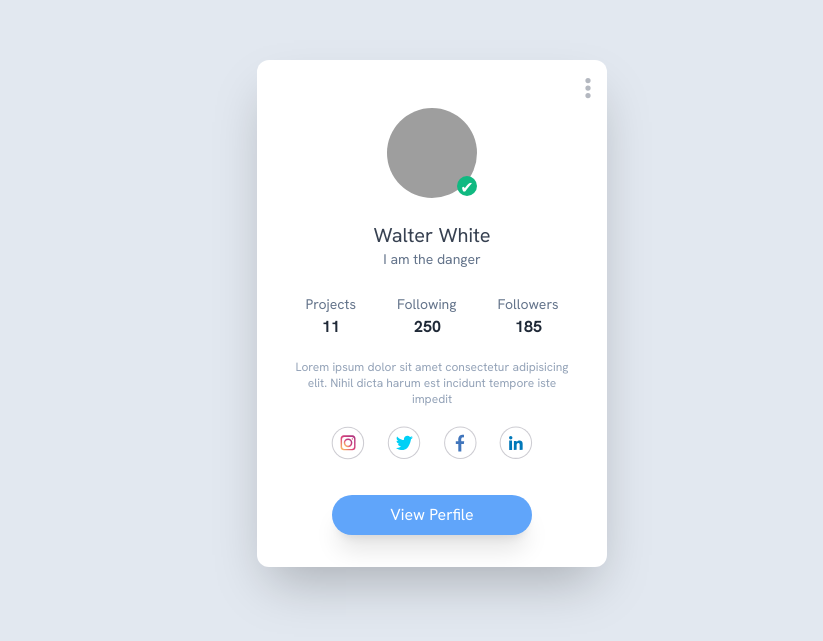
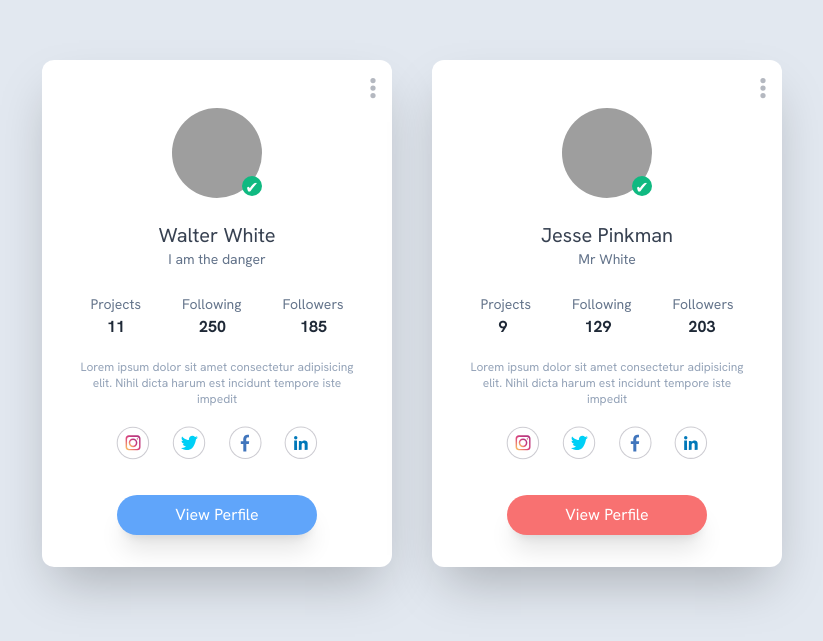
Before and after one commit to javierquinterocl/Tailwind-class, a website: page src/index.html in a window 1280 px wide. Shown: the part 167-808 px from the top of the page, without its empty margins (208-1031 px from the left). Drawn offline with nearby package versions, Linux system fonts and the light colour scheme; files that its build step writes are made by us from their sources; grey boxes are pictures that could not be loaded.

Commit message:
Jesse pinkman

```diff
--- a/src/index.html
+++ b/src/index.html
@@ -14,12 +14,12 @@
   </head>
 
   <body
-    class="bg-slate-200 flex justify-center mt-20 h-screen items-center font-haken"
+    class="bg-slate-200 flex justify-center mt-20 h-screen items-center font-haken flex-wrap"
   >
     <div
       class="bg-white w-[350px] rounded-xl shadow-2xl pt-4 text-center h-[auto] relative"
     >
-      <div class="absolute right-0 text-2xl mr-4 text-slate-300">
+      <div class="absolute right-0 text-2xl mr-4 text-slate-300 cursor-pointer">
         <svg
           xmlns="http://www.w3.org/2000/svg"
           height="1em"
@@ -69,7 +69,7 @@
         </p>
       </div>
 
-      <div class="flex mt-4 px-10 justify-center">
+      <div class="flex mt-4 px-10 justify-center cursor-pointer">
          <img src="/src/icons/instagram-internet-media-svgrepo-com.svg" class="h-10 w-10 mx-2" alt="">
          <img src="/src/icons/internet-media-network-15-svgrepo-com.svg" class="h-10 w-10 mx-2" alt="">
          <img src="/src/icons/communication-facebook-interaction-svgrepo-com.svg" class="h-10 w-10 mx-2" alt="">
@@ -81,6 +81,74 @@
         </transition>">View Perfile</button>
       </div>
     </div>
+    <div
+    class="bg-white w-[350px] rounded-xl shadow-2xl pt-4 text-center h-[auto] relative  mx-10"
+  >
+    <div class="absolute right-0 text-2xl mr-4 text-slate-300 cursor-pointer">
+      <svg
+        xmlns="http://www.w3.org/2000/svg"
+        height="1em"
+        viewBox="0 0 128 512"
+      >
+        <!--! Font Awesome Free 6.4.2 by @fontawesome - https://fontawesome.com License - https://fontawesome.com/license (Commercial License) Copyright 2023 Fonticons, Inc. -->
+        <style>
+          svg {
+            fill: #b4b8c0;
+          }
+        </style>
+        <path
+          d="M64 360a56 56 0 1 0 0 112 56 56 0 1 0 0-112zm0-160a56 56 0 1 0 0 112 56 56 0 1 0 0-112zM120 96A56 56 0 1 0 8 96a56 56 0 1 0 112 0z"
+        />
+      </svg>
+    </div>
+    <div class="inline-block relative mt-8">
+      <img
+        class="rounded-full w-[90px] h-[90px]"
+        src="https://www.cnet.com/a/img/resize/834f528e6c39cb03896ec54924cef0c3ff639df4/hub/2019/08/24/00b360ed-3171-43e3-a834-6b05f7a7eccd/jesse-pinkman.jpg?auto=webp&fit=crop&height=1200&width=1200"
+        alt=""
+      />
+      <div
+        class="bg-emerald-500 rounded-full w-5 h-5 absolute right-0 top-[68px] text-center border-none"
+      >
+        <span class="text-white font-extralight">✔</span>
+      </div>
+
+      <!-- n9.cl/7ywka -->
+    </div>
+    <h1 class="text-gray-700 text-xl mt-4">Jesse Pinkman</h1>
+    <p class="text-slate-500 text-[14px]">Mr White</p>
+    <div class="flex justify-around mt-6 px-7">
+      <p class="text-slate-500 text-[14px]">Projects</p>
+      <p class="text-slate-500 text-[14px]">Following</p>
+      <p class="text-slate-500 text-[14px]">Followers</p>
+    </div>
+    <div class="flex justify-around px-7">
+      <h1 class="text-gray-800 text-x font-semibold">9</h1>
+      <h1 class="text-gray-800 text-x font-semibold">129</h1>
+      <h1 class="text-gray-800 text-x font-semibold">203</h1>
+    </div>
+    <div>
+      <p class="text-xs px-8 mt-5 text-slate-400">
+        Lorem ipsum dolor sit amet consectetur adipisicing elit. Nihil dicta
+        harum est incidunt tempore iste impedit
+      </p>
+    </div>
+
+    <div class="flex mt-4 px-10 justify-center cursor-pointer">
+       <img src="/src/icons/instagram-internet-media-svgrepo-com.svg" class="h-10 w-10 mx-2" alt="">
+       <img src="/src/icons/internet-media-network-15-svgrepo-com.svg" class="h-10 w-10 mx-2" alt="">
+       <img src="/src/icons/communication-facebook-interaction-svgrepo-com.svg" class="h-10 w-10 mx-2" alt="">
+       <img src="/src/icons/internet-linkedin-media-svgrepo-com.svg" class="h-10 w-10 mx-2" alt="">
+    </div>
+    <div class="my-8">
+      <button class="h-10 bg-red-400 w-[200px] rounded-full text-white shadow-xl hover:bg-sky-600 hover:<transition >
+
+      </transition>">View Perfile</button>
+    </div>
+  </div>
+
+
+
 
     <script
       src="https://kit.fontawesome.com/625d43fca3.js"
```
